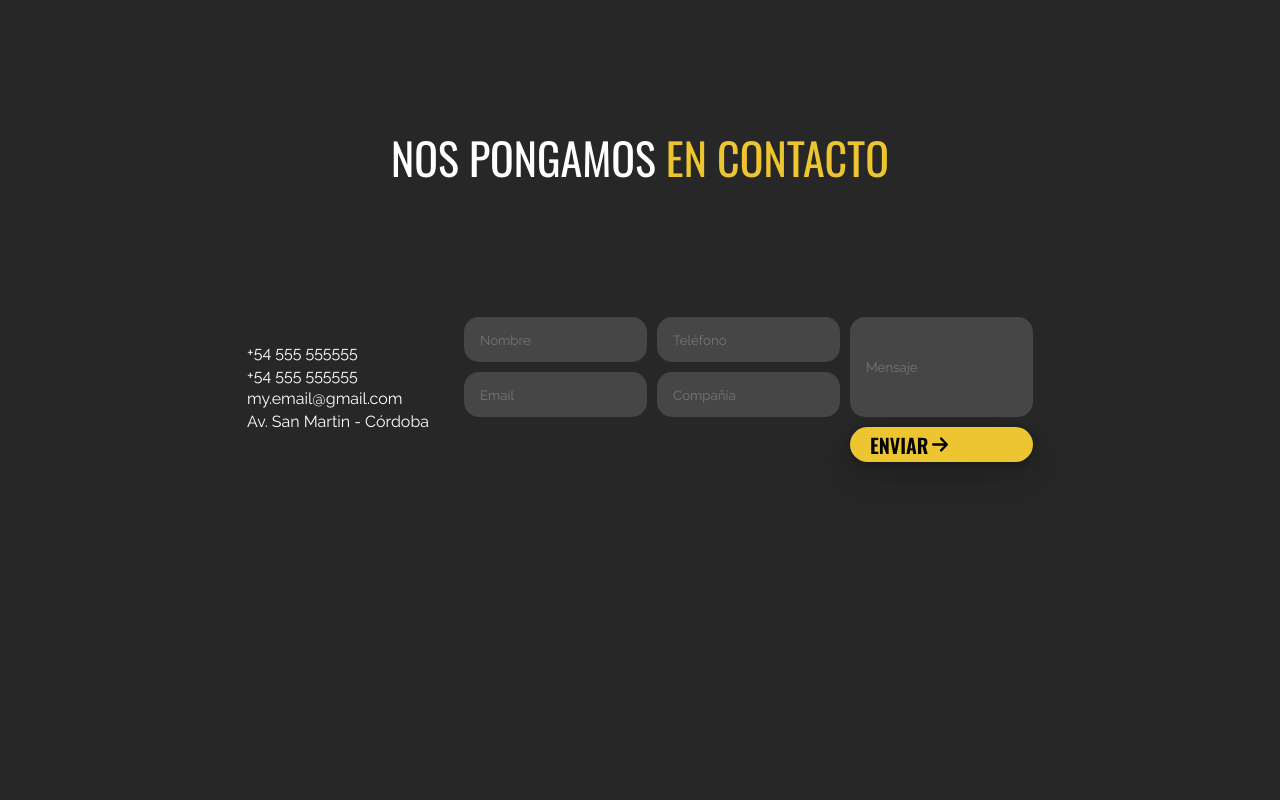
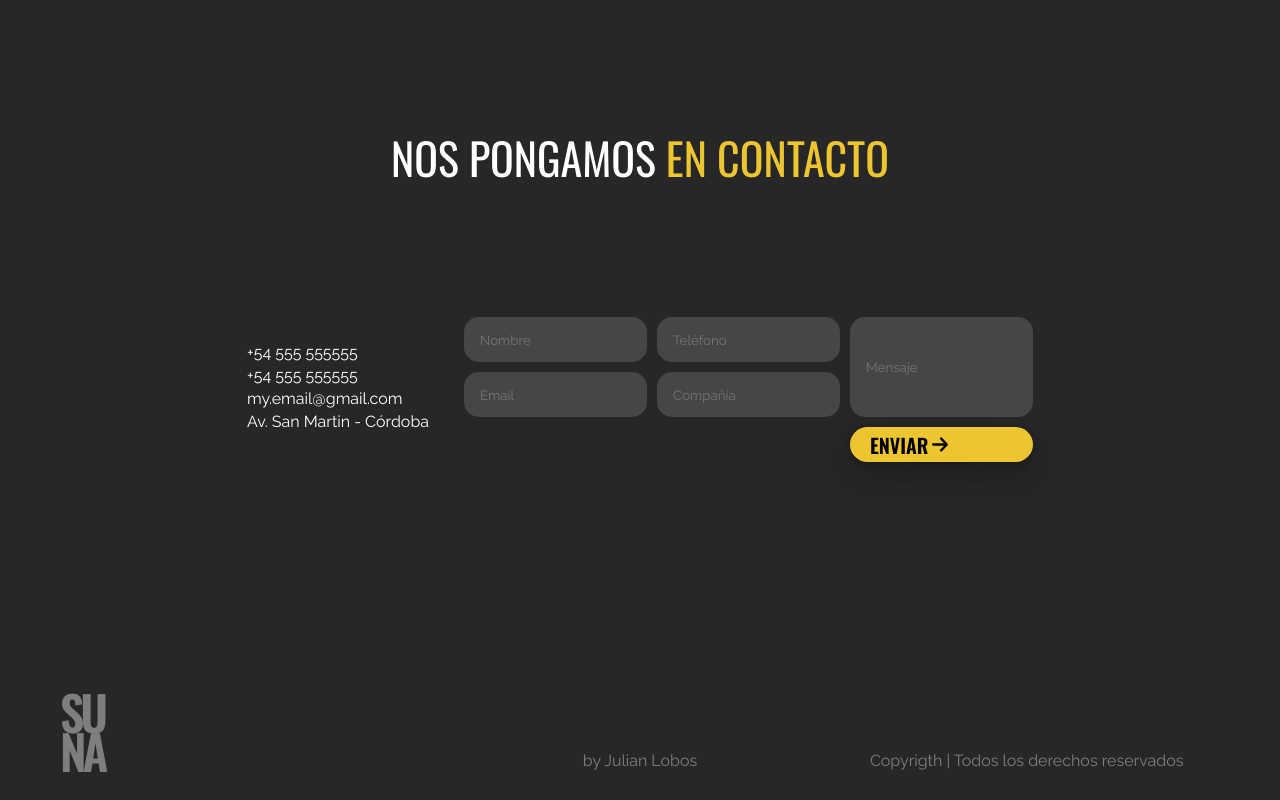
Before and after one commit to JulianLobos/InteriorDesignPage, a website: page index.html in a window 1280 px wide. Shown: the part 2898-3698 px from the top of the page. Before the commit the page ends 3575 px from the top, so only its background shows below. Drawn offline with nearby package versions, Linux system fonts and the light colour scheme.

Commit message:
footer done

```diff
--- a/index.html
+++ b/index.html
@@ -175,5 +175,10 @@
             </div>
         </div>
     </section>
+    <footer>
+        <a href="#"><p class="logoFooter">SU<br>NA</p></a>
+        <p class="author">by Julian Lobos</p>
+        <p class="derechos">Copyrigth | Todos los derechos reservados</p>
+    </footer>
 </body>
 </html>
--- a/scss/components/index.scss
+++ b/scss/components/index.scss
@@ -472,4 +472,24 @@ body{
             }
         }
     }
+    footer{
+        display: grid;
+        grid-template-columns: 1fr 1fr 1fr;
+        justify-content: center;
+        align-items: end;
+        padding: 15px 60px;
+        margin: 0 0 15px 0;
+        .logoFooter{
+            font-size: 3rem;
+            line-height: 39px;
+            letter-spacing: -4px;
+            font-weight: 600;
+            color: #7e7e7e;
+        }
+        .author, .derechos{
+            font-family: $font-secundary;
+            text-align: center;
+            color: #7e7e7e;
+        }
+    }
 }
```
Also changed, not shown: css/main.css.
